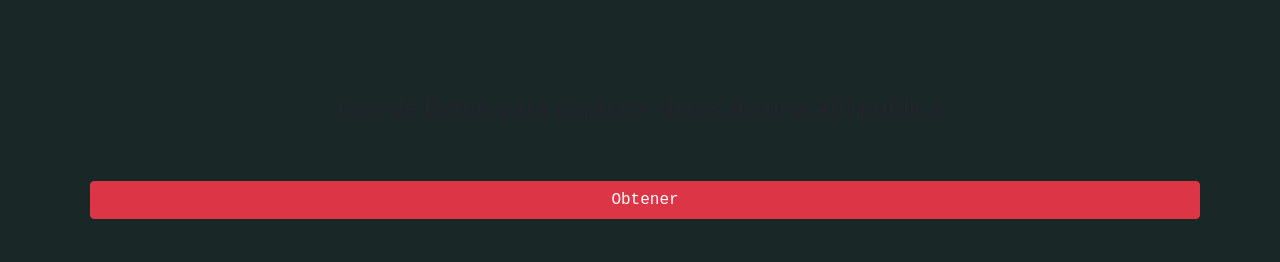
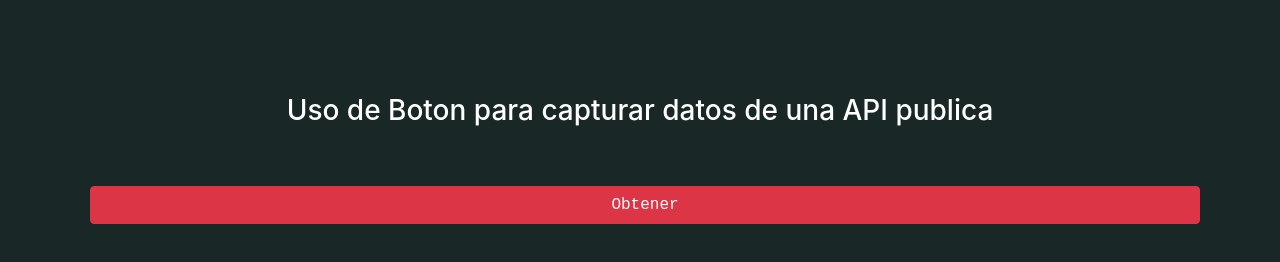
Before and after one commit to robertocandales/DesarrolloPaginaWeb, a plain HTML site: page index.html in a window 1280 px wide. Shown: the part 1764-2026 px from the top of the page. Drawn offline with nearby package versions, Linux system fonts and the light colour scheme.

Commit message:
Quinto Commit

```diff
--- a/index.css
+++ b/index.css
@@ -142,6 +142,9 @@ li {
 }
 .container1{
     text-align: center;
+    text-decoration-color: aliceblue;
+    color: #fff;
+
 }
 
 #contenido{
--- a/index.html
+++ b/index.html
@@ -121,9 +121,9 @@
 
                 </div>
 
-                <h4 class="container1">
+                <h3 class="container1">
                     Uso de Boton para capturar datos de una API publica
-                </h4>
+                </h3>
 
                 <div class="container my-5 text center">
 
```
